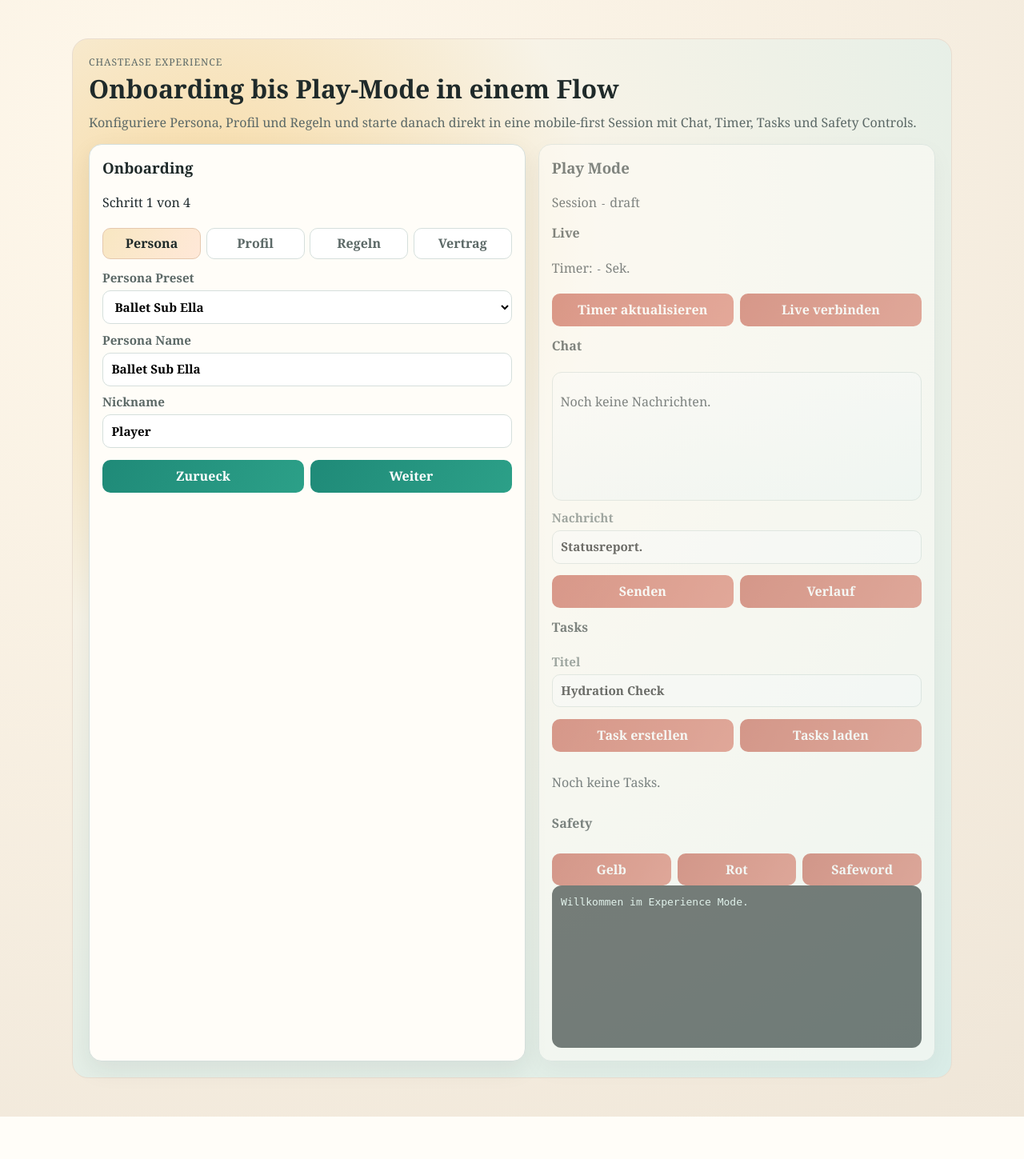
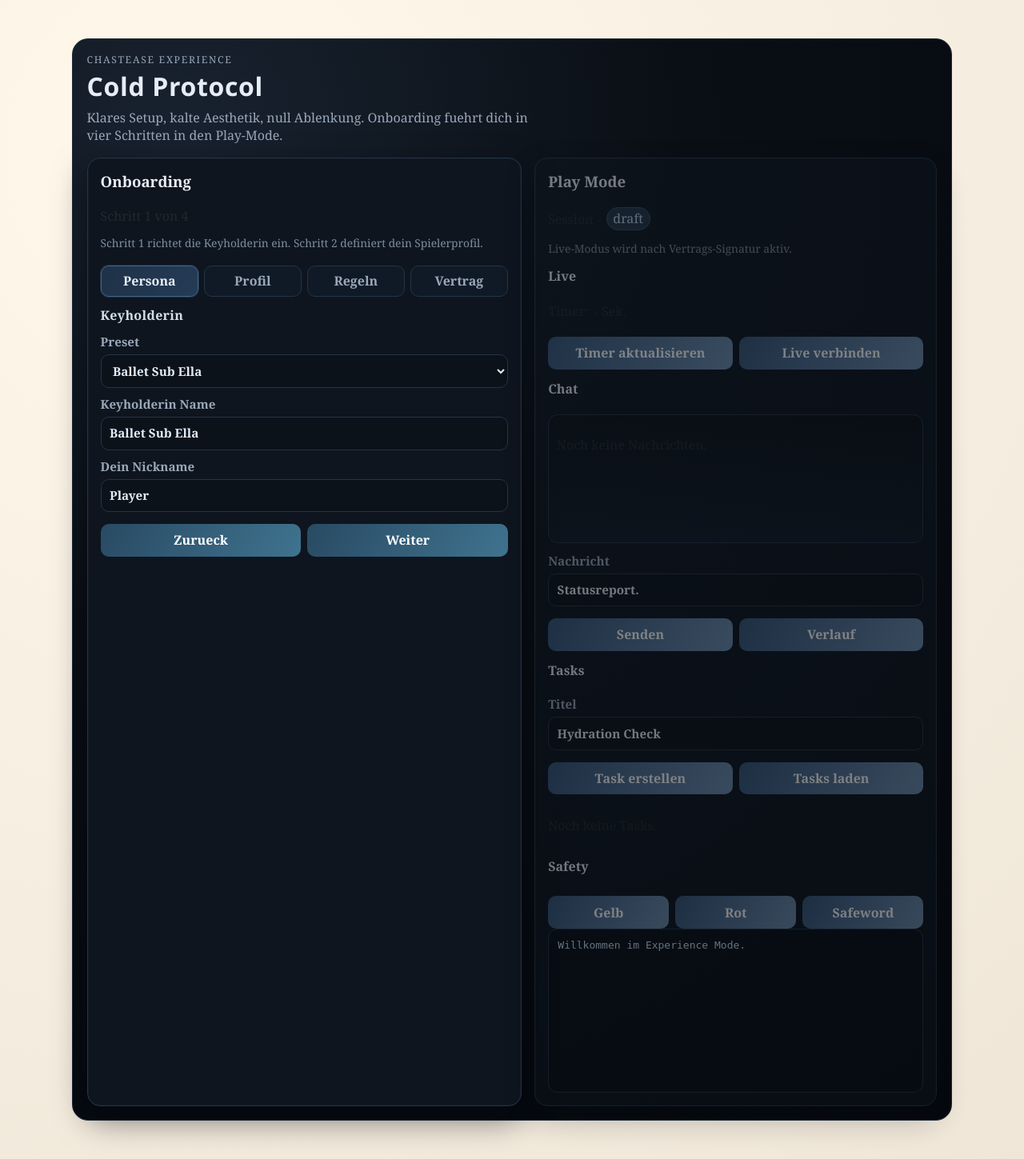
Before and after one commit to amet-titulari/chastease, a FastAPI app: page /experience in a window 1280 px wide. Shown: the part 121-1570 px from the top of the page at 80% size. Before the commit the page ends 1517 px from the top, so only its background shows below. Run offline with FastAPI, Linux system fonts and the light colour scheme; some libraries are stand-ins or nearby versions.

Commit message:
Refine experience UI with dark cold structure

```diff
--- a/app/static/css/experience.css
+++ b/app/static/css/experience.css
@@ -1,26 +1,30 @@
 :root {
-  --xp-bg: radial-gradient(circle at 15% 20%, #f8d9a0 0%, #f7f3e7 35%, #d9ece7 100%);
-  --xp-card: #fffdf8;
-  --xp-ink: #1f2a2a;
-  --xp-muted: #5c6967;
-  --xp-accent: #c24f3d;
-  --xp-accent-2: #1f8a78;
-  --xp-border: #d5dfdc;
+  --xp-bg: radial-gradient(circle at 12% 8%, #18222f 0%, #0a0f15 40%, #05080d 100%);
+  --xp-card: #0e151e;
+  --xp-card-soft: #121c28;
+  --xp-ink: #e7edf7;
+  --xp-muted: #9aa8ba;
+  --xp-accent: #6f8fb1;
+  --xp-accent-2: #3f738f;
+  --xp-danger: #9b3f4f;
+  --xp-border: #253446;
+  --xp-glow: rgba(124, 180, 224, 0.17);
 }
 
 .xp-shell {
   background: var(--xp-bg);
-  border: 1px solid #e9ddd0;
+  border: 1px solid #1f2b3a;
   border-radius: 20px;
-  padding: 1.25rem;
+  padding: 1.1rem;
   animation: xp-in 400ms ease-out;
 }
 
 .xp-hero h2 {
-  margin: 0.2rem 0 0.5rem;
-  font-family: "Fraunces", Georgia, serif;
+  margin: 0.2rem 0 0.3rem;
+  font-family: "Space Grotesk", "Sora", "Segoe UI", sans-serif;
   font-size: clamp(1.4rem, 3vw, 2rem);
   color: var(--xp-ink);
+  letter-spacing: 0.02em;
 }
 
 .xp-hero p {
@@ -28,17 +32,21 @@
   color: var(--xp-muted);
 }
 
+.xp-subline {
+  max-width: 64ch;
+}
+
 .eyebrow {
   text-transform: uppercase;
-  letter-spacing: 0.08em;
+  letter-spacing: 0.14em;
   font-size: 0.76rem;
-  color: var(--xp-accent);
+  color: #8fb3d5;
   margin: 0;
 }
 
 .xp-grid {
   display: grid;
-  grid-template-columns: 1.1fr 1fr;
+  grid-template-columns: 1.08fr 1fr;
   gap: 1rem;
   margin-top: 1rem;
 }
@@ -48,13 +56,26 @@
   border: 1px solid var(--xp-border);
   border-radius: 16px;
   padding: 1rem;
-  box-shadow: 0 10px 30px rgba(31, 42, 42, 0.08);
+  box-shadow: inset 0 0 0 1px rgba(139, 181, 216, 0.04), 0 16px 40px rgba(3, 8, 14, 0.55);
 }
 
 .xp-card h3,
 .xp-card h4 {
   margin-top: 0;
   color: var(--xp-ink);
+}
+
+.panel-hint {
+  margin-top: -0.2rem;
+  color: #7d8da1;
+  font-size: 0.86rem;
+}
+
+.step-title {
+  margin: 0.2rem 0 0.7rem;
+  color: #d3deea;
+  font-weight: 700;
+  letter-spacing: 0.02em;
 }
 
 .step-tabs {
@@ -66,7 +87,7 @@
 
 .step-tab {
   border: 1px solid var(--xp-border);
-  background: #fff;
+  background: #101a26;
   color: var(--xp-muted);
   padding: 0.45rem;
   border-radius: 10px;
@@ -74,9 +95,10 @@
 }
 
 .step-tab.is-active {
-  background: linear-gradient(120deg, #f8e7c2, #ffe8d8);
+  background: linear-gradient(120deg, #1f3147, #253c56);
   color: var(--xp-ink);
-  border-color: #e5c8ae;
+  border-color: #3f678f;
+  box-shadow: 0 0 0 1px var(--xp-glow);
 }
 
 .step-pane {
@@ -105,11 +127,12 @@ textarea {
   border-radius: 10px;
   padding: 0.58rem 0.65rem;
   font: inherit;
-  background: #fff;
+  background: #0b121a;
+  color: #e3edf8;
 }
 
 button {
-  background: linear-gradient(120deg, var(--xp-accent), #d96d5a);
+  background: linear-gradient(120deg, #36567a, var(--xp-accent));
   color: #fff;
   border: none;
   font-weight: 700;
@@ -140,11 +163,11 @@ button {
 
 .step-actions button {
   flex: 1;
-  background: linear-gradient(120deg, var(--xp-accent-2), #2ca088);
+  background: linear-gradient(120deg, #294a63, var(--xp-accent-2));
 }
 
 .play {
-  opacity: 0.55;
+  opacity: 0.48;
 }
 
 .play.is-live {
@@ -163,7 +186,7 @@ button {
   padding: 0.6rem;
   border: 1px solid var(--xp-border);
   border-radius: 12px;
-  background: linear-gradient(180deg, #fff, #f6fbfa);
+  background: linear-gradient(180deg, #0b1118, #101a26);
   margin-bottom: 0.7rem;
 }
 
@@ -285,22 +309,32 @@ button {
 }
 
 .xp-safety-dock #xp-dock-yellow {
-  background: linear-gradient(120deg, #b59d24, #d1bf4f);
+  background: linear-gradient(120deg, #7e6f2a, #a8983b);
 }
 
 .xp-safety-dock #xp-dock-red,
 .xp-safety-dock #xp-dock-safeword {
-  background: linear-gradient(120deg, #a53b2f, #c24f3d);
+  background: linear-gradient(120deg, #7f3043, #9b3f4f);
+}
+
+.status-pill {
+  display: inline-block;
+  padding: 0.16rem 0.48rem;
+  border-radius: 999px;
+  background: #223447;
+  color: #bed4e9;
+  border: 1px solid #33506d;
 }
 
 #xp-contract-preview,
 #xp-output {
   max-height: 220px;
   overflow: auto;
-  background: #18201f;
-  color: #dcf4ee;
+  background: #071017;
+  color: #cde1f5;
   border-radius: 12px;
   padding: 0.7rem;
+  border: 1px solid #223548;
 }
 
 @media (max-width: 980px) {
--- a/app/templates/experience.html
+++ b/app/templates/experience.html
@@ -4,8 +4,8 @@
 <section class="xp-shell full">
   <div class="xp-hero">
     <p class="eyebrow">Chastease Experience</p>
-    <h2>Onboarding bis Play-Mode in einem Flow</h2>
-    <p>Konfiguriere Persona, Profil und Regeln und starte danach direkt in eine mobile-first Session mit Chat, Timer, Tasks und Safety Controls.</p>
+    <h2>Cold Protocol</h2>
+    <p class="xp-subline">Klares Setup, kalte Aesthetik, null Ablenkung. Onboarding fuehrt dich in vier Schritten in den Play-Mode.</p>
   </div>
 
   <div class="xp-grid">
@@ -13,6 +13,7 @@
       <header>
         <h3>Onboarding</h3>
         <p id="onboarding-status">Schritt 1 von 4</p>
+        <p class="panel-hint">Schritt 1 richtet die Keyholderin ein. Schritt 2 definiert dein Spielerprofil.</p>
       </header>
 
       <div class="step-tabs" role="tablist" aria-label="Onboarding Steps">
@@ -23,18 +24,20 @@
       </div>
 
       <section class="step-pane is-active" data-step="1">
-        <label>Persona Preset
+        <p class="step-title">Keyholderin</p>
+        <label>Preset
           <select id="xp-persona-preset"></select>
         </label>
-        <label>Persona Name
+        <label>Keyholderin Name
           <input id="xp-persona-name" value="Ballet Sub Ella" />
         </label>
-        <label>Nickname
+        <label>Dein Nickname
           <input id="xp-player-nickname" value="Player" />
         </label>
       </section>
 
       <section class="step-pane" data-step="2">
+        <p class="step-title">Spielerprofil</p>
         <label>Erfahrungslevel
           <select id="xp-experience-level">
             <option value="beginner">Beginner</option>
@@ -57,6 +60,7 @@
       </section>
 
       <section class="step-pane" data-step="3">
+        <p class="step-title">Session Regeln</p>
         <label>Min Dauer (Sek.)
           <input id="xp-min-seconds" type="number" min="60" value="900" />
         </label>
@@ -78,7 +82,7 @@
       </section>
 
       <section class="step-pane" data-step="4">
-        <p>Contract Preview</p>
+        <p class="step-title">Contract Check</p>
         <pre id="xp-contract-preview">Noch keine Session erstellt.</pre>
         <button id="xp-sign-contract" type="button">Vertrag signieren und Play-Mode starten</button>
       </section>
@@ -92,7 +96,8 @@
     <article class="xp-card play" id="play-card">
       <header>
         <h3>Play Mode</h3>
-        <p>Session <code id="xp-session-id">-</code> <span id="xp-session-status">draft</span></p>
+        <p>Session <code id="xp-session-id">-</code> <span id="xp-session-status" class="status-pill">draft</span></p>
+        <p class="panel-hint">Live-Modus wird nach Vertrags-Signatur aktiv.</p>
       </header>
 
       <div class="play-layout">
```
Also changed, not shown: other parts of app/static/css/experience.css (+21 -20 lines).
